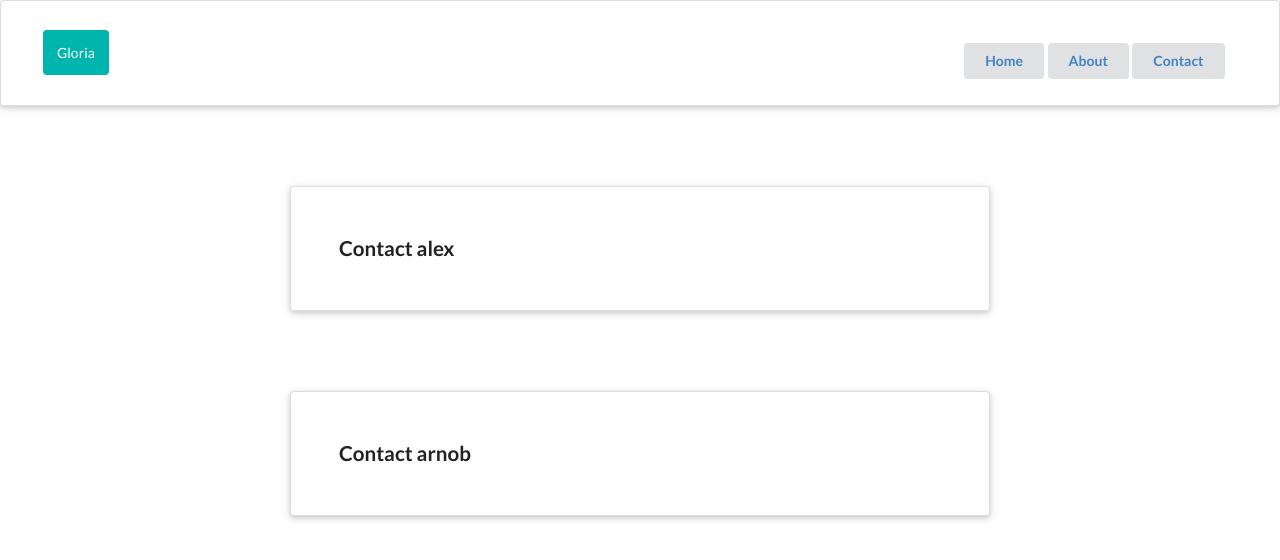
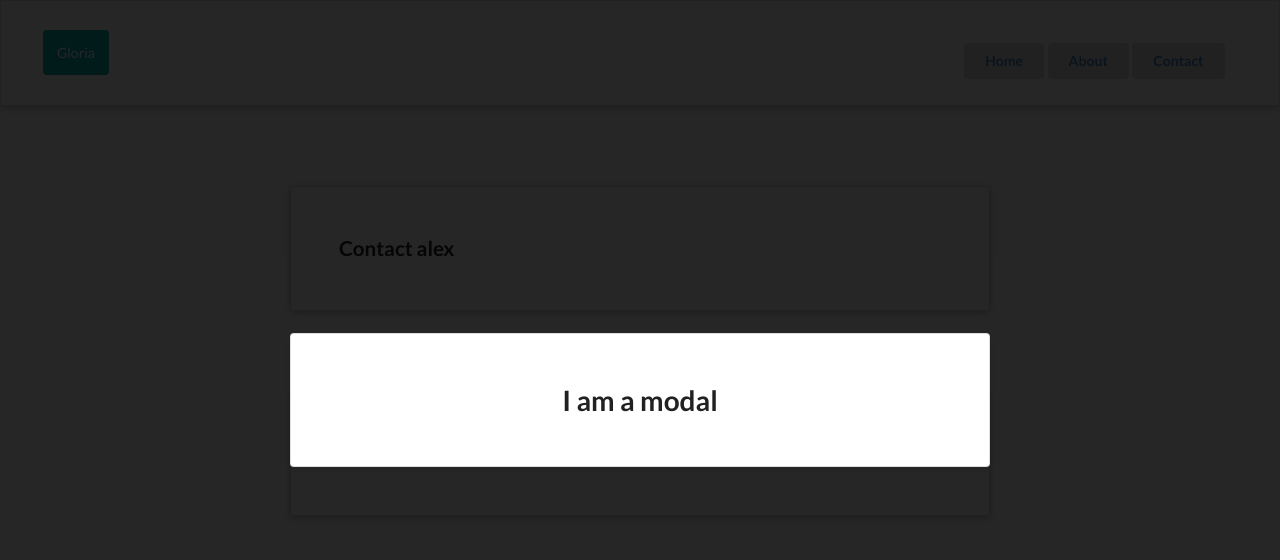
Before and after one commit to Arnob-sen/react_router, a React (Create React App) app: page /contact in a window 1280 px wide. Shown: the top 560 px of the page. Built offline with nearby package versions, Linux system fonts and the light colour scheme.

Commit message:
creating_portal_new_ay

```diff
--- a/public/index.html
+++ b/public/index.html
@@ -30,6 +30,7 @@
   <body>
     <noscript>You need to enable JavaScript to run this app.</noscript>
     <div id="root"></div>
+    <div id="modal"></div>
     <!--
       This HTML file is a template.
       If you open it directly in the browser, you will see an empty page.
--- a/src/component/About.js
+++ b/src/component/About.js
@@ -4,10 +4,15 @@ import './Modal.css';
 const About =()=>
 {
     return(
-        <div className="modal">
-            <div className="modal-content">
-                <h3>I am a modal</h3>
 
+        <div>
+            <div className="wrapper">
+         <div className="modal">
+             <div className="modal-content">
+                 <h3>I am a modal</h3>
+
+            </div>
+            </div>
             </div>
         <div className="ui raised very padded text container segment"
         style={{marginTop:'80px'}}>
@@ -18,6 +23,7 @@ const About =()=>
 
         </div>
         </div>
+
     )
 }
 export default About;
--- a/src/component/Contact.js
+++ b/src/component/Contact.js
@@ -1,5 +1,6 @@
 import React from "react";
 import { Link, useNavigate,NavLink } from "react-router-dom";
+import Modal from "./Modal";
 
 
 
@@ -16,6 +17,7 @@ const Contact =()=>
     // },2000)
     return(
         <div>
+            <Modal />
         <div className="ui raised very padded text container segment"
         style={{marginTop:'80px'}}>
             <Link to='/alex' className="ui header">
--- a/src/component/Modal.css
+++ b/src/component/Modal.css
@@ -16,3 +16,6 @@
     width: 40%;
     text-align: center;
 }
+.wrapper{
+    position: relative;
+    z-index: 100;}
--- /dev/null
+++ b/src/component/Modal.js
@@ -0,0 +1,22 @@
+import React from "react";
+import { ReactDOM } from "react";
+import { createPortal,render } from "react-dom";
+const Modal=(props)=>
+{
+    return createPortal(
+        <div className="ui dimmer show modals visible active">
+            <div className="ui raised very padded text container segment">
+                <h1>
+        I am a modal
+                </h1>
+
+            </div>
+        </div>,
+        document.getElementById("modal")
+
+
+
+    );
+
+}
+export default Modal;
```
